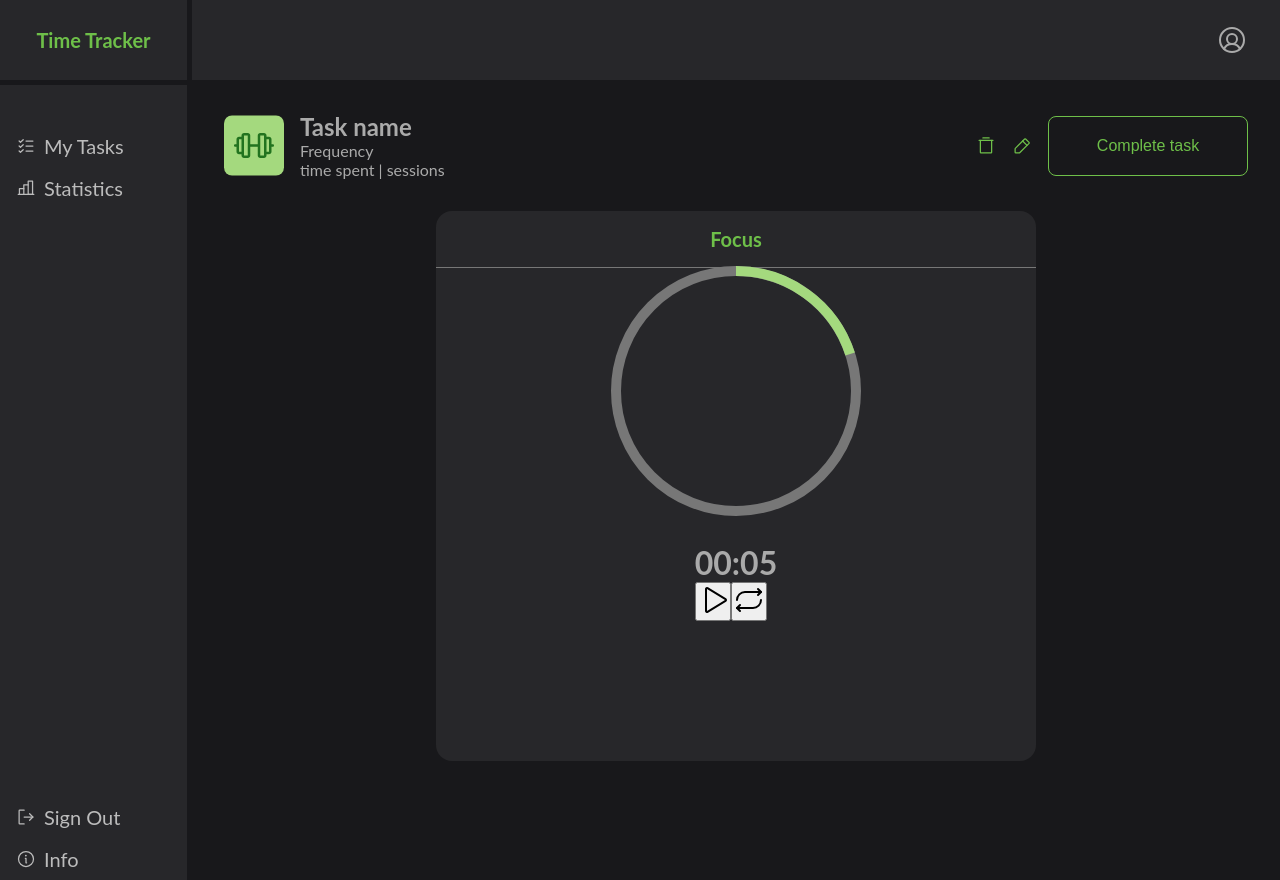
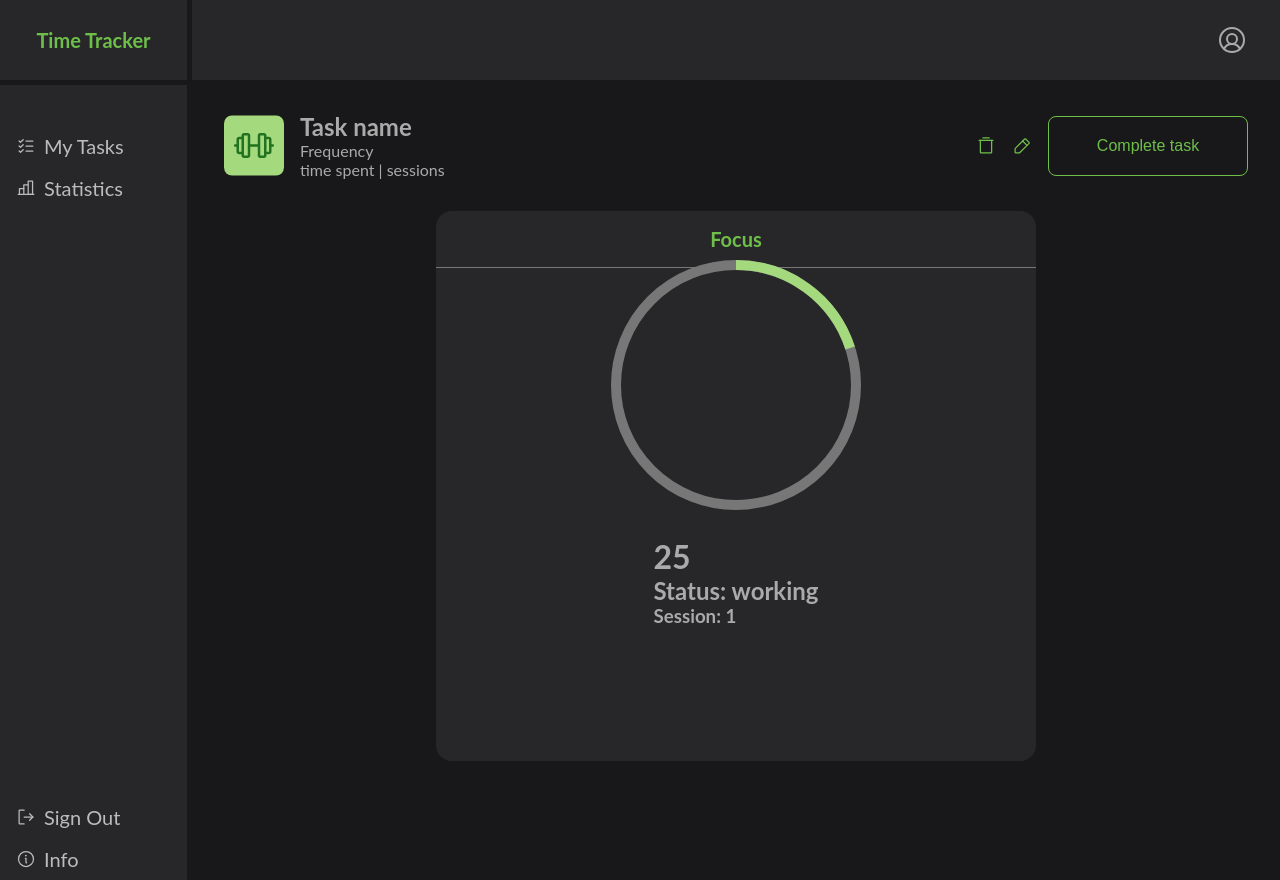
Before and after one commit to bruflor/pomodoro-js, a React (Vite) app: page /task in a window 1280 px wide. Built offline with nearby package versions, Linux system fonts and the light colour scheme.

Commit message:
New logic for timer

```diff
--- a/src/components/Clock/Timer/Timer.tsx
+++ b/src/components/Clock/Timer/Timer.tsx
@@ -1,88 +1,89 @@
 import { Pause, Play, Repeat } from "phosphor-react";
-import { useState } from "react";
+import { useEffect, useState } from "react";
 //
+
 export const MyTimer = () => {
-  // const breakTime = 2;
-  // const sessionTime = 5;
-  //this default value will come from the backend
+  const [displayTime, setDisplayTime] = useState(0);
+  const [sessionStatus, setSessionStatus] = useState("working");
+  const [sessions, setSessions] = useState(0);
 
-  const [sessionTime, setSessionTime] = useState(5);
-  const [breakTime, setBreakTime] = useState(3);
-  const [displayTime, setDisplayTime] = useState(5);
-  const [timeOn, setTimeOn] = useState(false);
-  const [onBreak, setOnBreak] = useState(false);
-  const [breakAudio, setBreakAudio] = useState(
-    new Audio("../../../assets/alarm-freesound.mp3")
-  );
+  const sessionNumber = 3;
+  const focusTime = 25;
+  const shortBreakTime = 5;
+  const LongBreakTime = 60;
 
-  const playBreakSound = () => {
-    breakAudio.currentTime = 0;
-    breakAudio.play();
-  };
+  const timeSetTime = 60 * 1000; //one minute;
 
-  //function for format the display time
-  const formatTime = (time: any) => {
-    let minutes = Math.floor(time / 60);
-    let seconds = time % 60;
-    return (
-      (minutes < 10 ? "0" + minutes : minutes) +
-      ":" +
-      (seconds < 10 ? "0" + seconds : seconds)
-    );
-  };
-  const controlTime = () => {
-    let second = 1000;
-    let date = new Date().getTime();
-    let nextDate = new Date().getTime() + second;
-    let onBreakVariable = onBreak;
-
-    if (!timeOn) {
-      let interval = setInterval(() => {
-        date = new Date().getTime();
-        if (date > nextDate) {
-          setDisplayTime((prev) => {
-            if (prev <= 0 && !onBreakVariable) {
-              playBreakSound();
-              onBreakVariable = true;
-              setOnBreak(true);
-              return breakTime;
-            } else if (prev <= 0 && onBreakVariable) {
-              breakAudio.play();
-              onBreakVariable = false;
-              setOnBreak(false);
-              return sessionTime;
-            }
-            return prev - 1;
-          });
-          nextDate += second;
-        }
-      }, 30);
-      localStorage.clear();
-      localStorage.setItem("interval-id", `${interval}`);
+  useEffect(() => {
+    if (sessionStatus === "working" && sessions < sessionNumber) {
+      if (displayTime < focusTime) {
+        console.log(displayTime);
+        setTimeout(() => {
+          setDisplayTime(displayTime + 1);
+        }, timeSetTime);
+      } else {
+        setSessionStatus("short break");
+        console.log("Start break");
+        setDisplayTime(0);
+      }
     }
-    //if to make our timer pause correctly and get back to the same time as before
-    if (timeOn) {
-      clearInterval(Number(localStorage.getItem("interval-id")));
+    //short break if
+    else if (sessionStatus === "short break" && sessions < sessionNumber) {
+      if (displayTime < shortBreakTime) {
+        console.log(displayTime);
+        setTimeout(() => {
+          setDisplayTime(displayTime + 1);
+        }, timeSetTime);
+      } else {
+        setSessionStatus("working");
+        console.log("Start session");
+        setSessions(sessions + 1);
+        setDisplayTime(0);
+      }
     }
-
-    setTimeOn(!timeOn);
-  };
-
-  const resetTime = () => {
-    setDisplayTime(25 * 60);
-    // setBreakTime(5 * 60);
-    // setSessionTime(25 * 60);
-  };
+    //Long break if
+    else {
+      if (displayTime < LongBreakTime) {
+        setSessionStatus("Long Break");
+        console.log(displayTime);
+        console.log("Start Long Break");
+        setTimeout(() => {
+          setDisplayTime(displayTime + 1);
+        }, timeSetTime);
+      } else {
+      }
+    }
+  }, [displayTime]);
 
   return (
     <div>
-      <h1>{formatTime(displayTime)}</h1>
-      <button onClick={controlTime}>
+      {sessionStatus === "working" ? (
+        <>
+          <h1>{focusTime - displayTime}</h1>
+          <h2>{`Status: ${sessionStatus}`}</h2>
+          <h3>{`Session: ${sessions + 1}`}</h3>
+        </>
+      ) : sessionStatus === "short break" ? (
+        <>
+          <h1>{shortBreakTime - displayTime}</h1>
+          <h2>{`Status: ${sessionStatus}`}</h2>
+          <h3>{`Session: ${sessions + 1}`}</h3>
+        </>
+      ) : (
+        <>
+          <h1>{LongBreakTime - displayTime}</h1>
+          <h2>{`Status: ${sessionStatus}`}</h2>
+          <h3>{`Session: ${sessions}`}</h3>
+        </>
+      )}
+
+      {/* <button onClick={controlTime}>
+        play
         {timeOn ? <Pause size={32} /> : <Play size={32} />}
-      </button>
-      <button onClick={resetTime}>
+      </button> */}
+      {/* <button onClick={resetTime}>
         <Repeat size={32} />
-      </button>
+      </button> */}
     </div>
   );
 };
```
